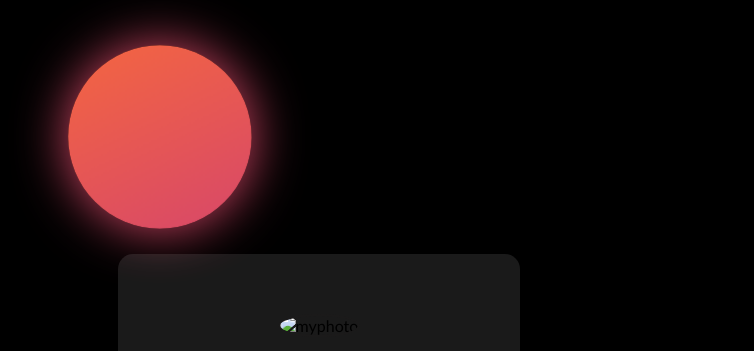
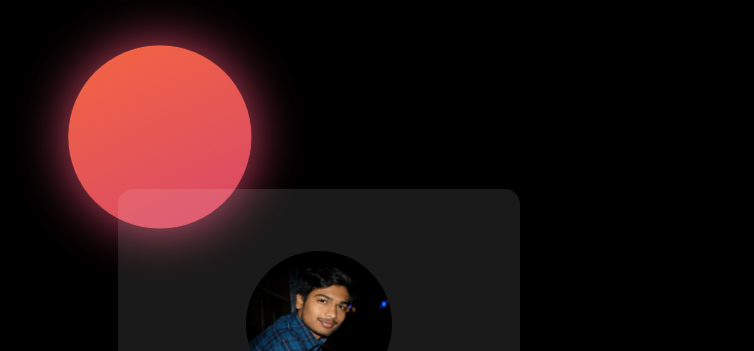
Before and after one commit to VinayBorate/MyModalPort, a plain HTML site: page index.html in a window 1280 px wide. Shown: the top 351 px of the page, without its empty margins (321-1075 px from the left). Drawn offline with Linux system fonts and the light colour scheme.

Commit message:
Update index.html
.jpg update

```diff
--- a/index.html
+++ b/index.html
@@ -5,7 +5,7 @@
     <meta name="viewport" content="width=device-width, initial-scale=1.0">
     <title>Document</title>
      <link rel="stylesheet" href="stylemodaal.css">
-     <link rel="icon" href="/asset/Viconfavigon.png" type="image/x-icon">
+     <link rel="icon" href="/asset/Viconfavigon.jpg" type="image/x-icon">
 </head>
 <body>
 
@@ -19,7 +19,7 @@
          <div class="wrapper">
              <!-- photo -->
              <div>
-                 <img src="/asset/myimage.png" alt="myphoto">
+                 <img src="/asset/myimage.jpg" alt="myphoto">
              </div>
               <!-- name -->
              <div>
```
